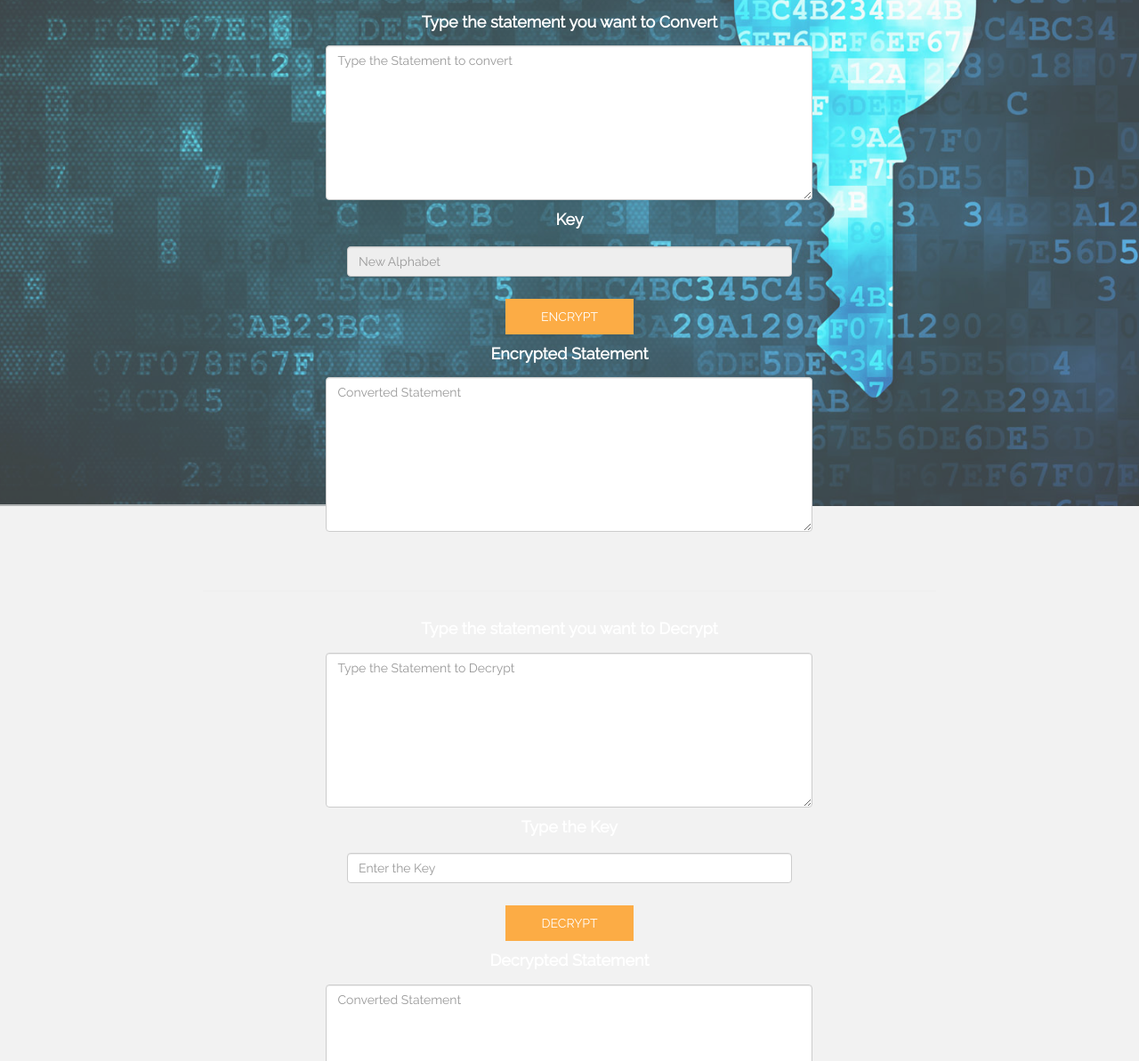
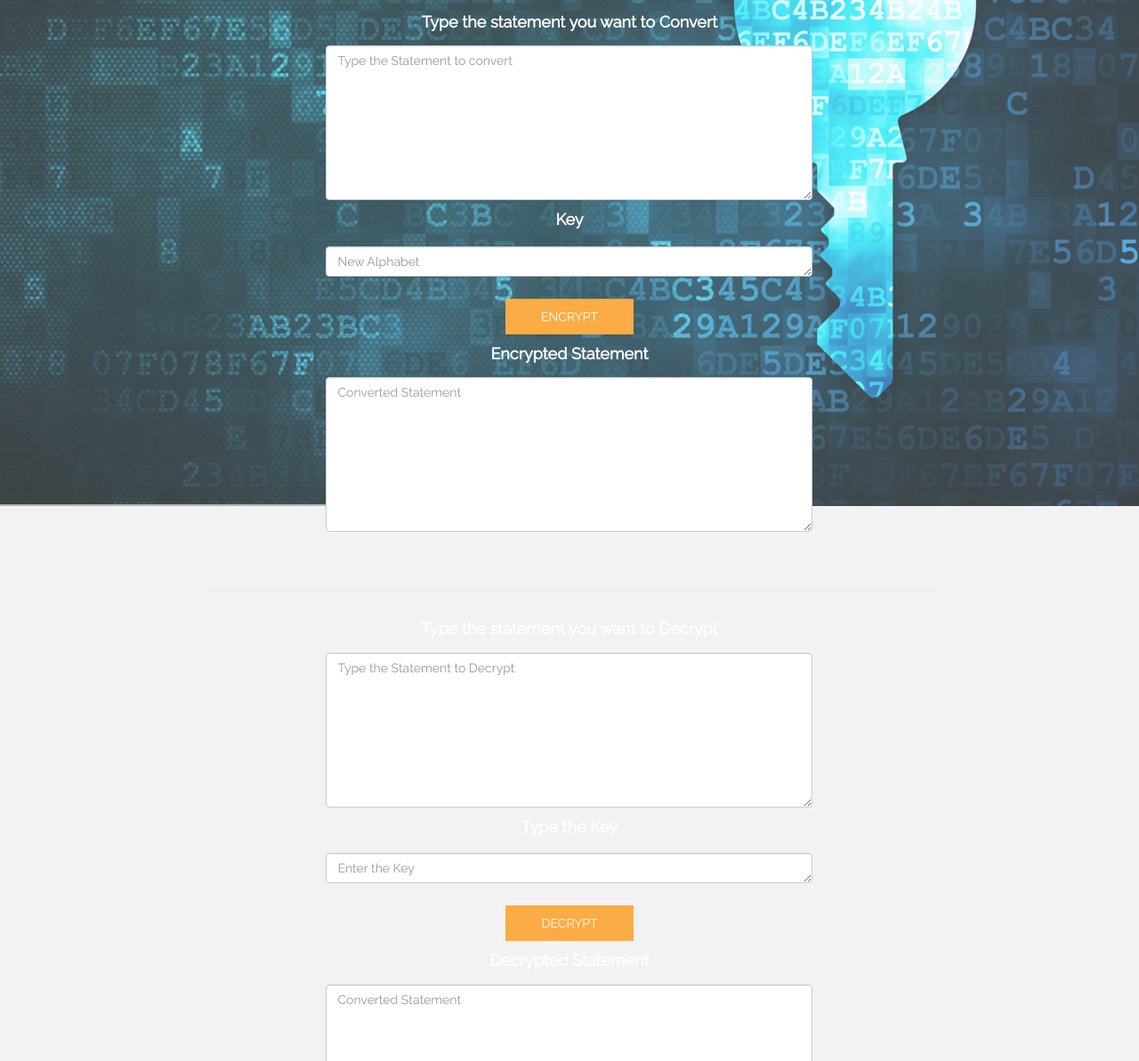
Before and after one commit to maneeshaindrachapa/Crypto, a plain HTML site: page index.html in a window 1280 px wide. Shown: the part 231-1424 px from the top of the page at 89% size. Drawn offline with Linux system fonts and the light colour scheme; a web font is replaced by a local one.

Commit message:
bug fixes

```diff
--- a/index.html
+++ b/index.html
@@ -43,7 +43,7 @@
                   <div class="col-md-12">
                     <div class="form-group">
                       <label for="newAl">Key</label><br>
-                        <input type="text"  class="form-control" id="newAl" placeholder="New Alphabet" name="" disabled>
+                        <textarea type="text"  class="form-control" id="newAl" placeholder="New Alphabet" name="" rows="1" cols="70"></textarea>
                       </div>
                     </div></div><br>
                 <button type="button" class="btn btn-info" onclick=shuffle()>Encrypt</button><br>
@@ -66,7 +66,7 @@
                   <div class="col-md-12">
                     <div class="form-group">
                       <label for="key">Type the Key</label><br>
-                        <input type="text"  class="form-control" id="key" placeholder="Enter the Key" name="" >
+                        <textarea type="text"  class="form-control" id="key" placeholder="Enter the Key" name="" rows="1" cols="70" ></textarea>
                       </div>
                     </div></div><br>
                 <button type="button" class="btn btn-info" onclick=decrypt()>Decrypt</button><br>
```
